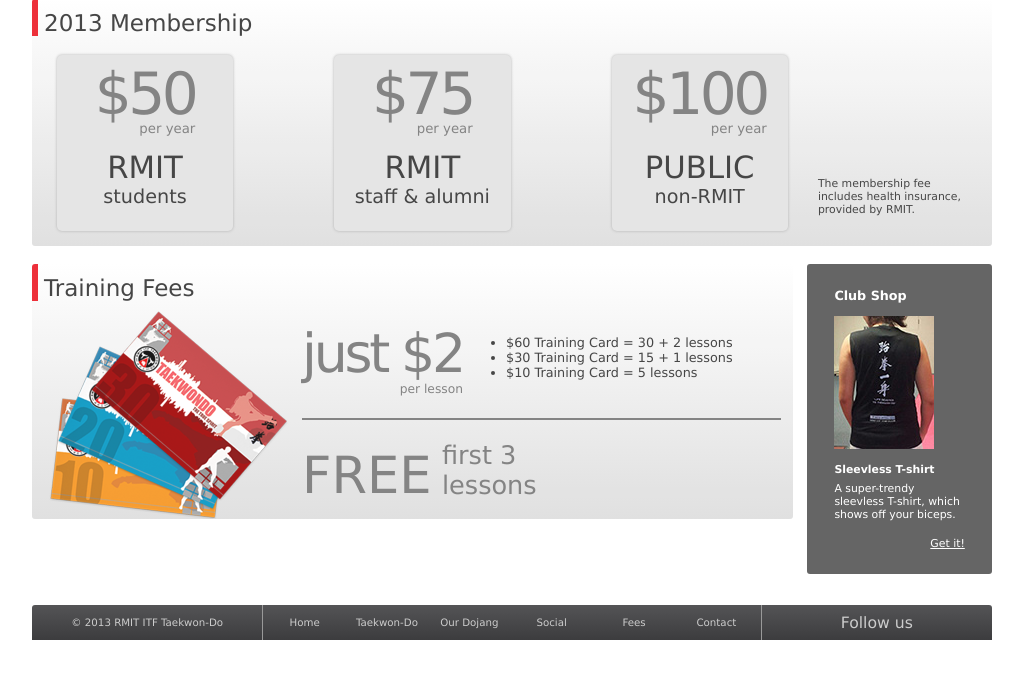
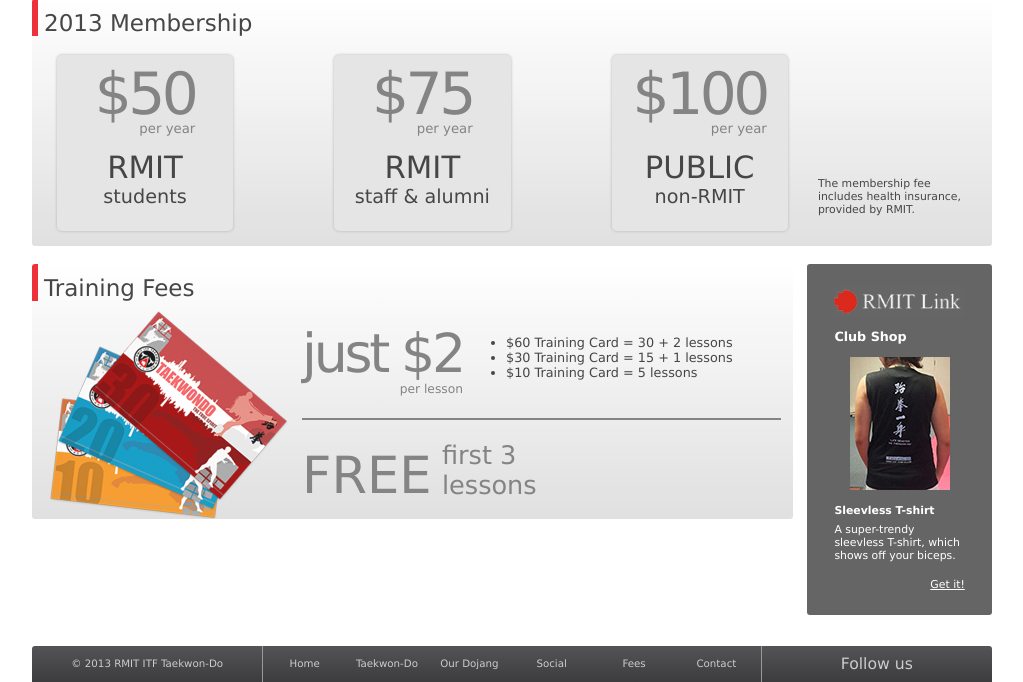
Before and after one commit to axelboc/website-rmittkd, a PHP site: page /fees.php in a window 1280 px wide. Shown: the part 198-880 px from the top of the page, without its empty margins (128-1151 px from the left). Before the commit the page ends 838 px from the top, so only its background shows below. Run offline with PHP 8.4, Linux system fonts and the light colour scheme; some libraries are stand-ins or nearby versions.

Commit message:
RMIT Link logo in sidebar

```diff
--- a/src/css/modules.css
+++ b/src/css/modules.css
@@ -145,7 +145,10 @@
 	position: relative;
 	overflow: hidden;
 	padding: 1em 2.5em;
-	min-height: 25em;
+}
+
+.merch-image {
+	margin: 0 auto;
 }
 
 .merch-title {
--- a/src/includes/sidebar.php
+++ b/src/includes/sidebar.php
@@ -7,8 +7,9 @@ $item = $merchXML->item[rand(0, count($merchXML->item) - 1)];
 <aside class="sidebar lay-side" role="complementary">
 	<div class="backdrop">
 		<div class="backdrop-content">
+			<p><a href="https://rmitlink.rmit.edu.au/Clubs/Club.aspx?CID=30" target="_blank"><img class="respimg-fit" src="images/rmit-link.png" width="150" height="35" alt="The club's page on RMIT Link"</a></p>
 			<h3><a class="link-inv" href="https://rmitlink.rmit.edu.au/Clubs/Club.aspx?CID=30" target="_blank">Club Shop</a></h3>
-			<a href="<?php echo $item->link; ?>" target="_blank"><img class="respimg-fit" src="images/merchandising/<?php echo $item->image['filename']; ?>" width="<?php echo $item->image['width']; ?>" height="<?php echo $item->image['height']; ?>" alt=""></a>
+			<p><a href="<?php echo $item->link; ?>" target="_blank"><img class="merch-image respimg-fit" src="images/merchandising/<?php echo $item->image['filename']; ?>" width="<?php echo $item->image['width']; ?>" height="<?php echo $item->image['height']; ?>" alt=""></a></p>
 			<h4 class="merch-title"><a class="link-inv" href="<?php echo $item->link; ?>" target="_blank"><?php echo $item->title; ?></a></h4>
 			<p class="merch-desc"><?php echo $item->description; ?></p>
 			<p class="merch-get"><a href="<?php echo $item->link; ?>" target="_blank">Get it!</a></p>
```
Also changed, not shown: src/images/rmit-link.png (added).
